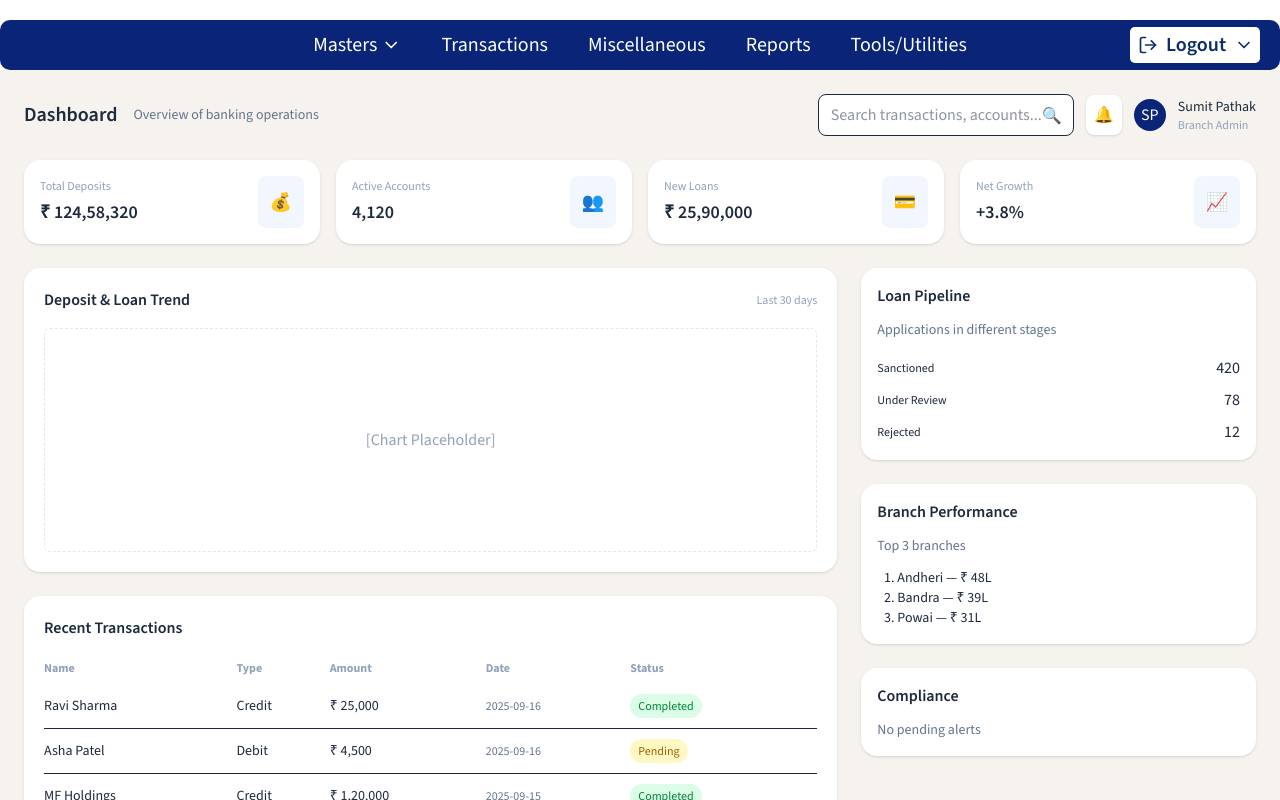
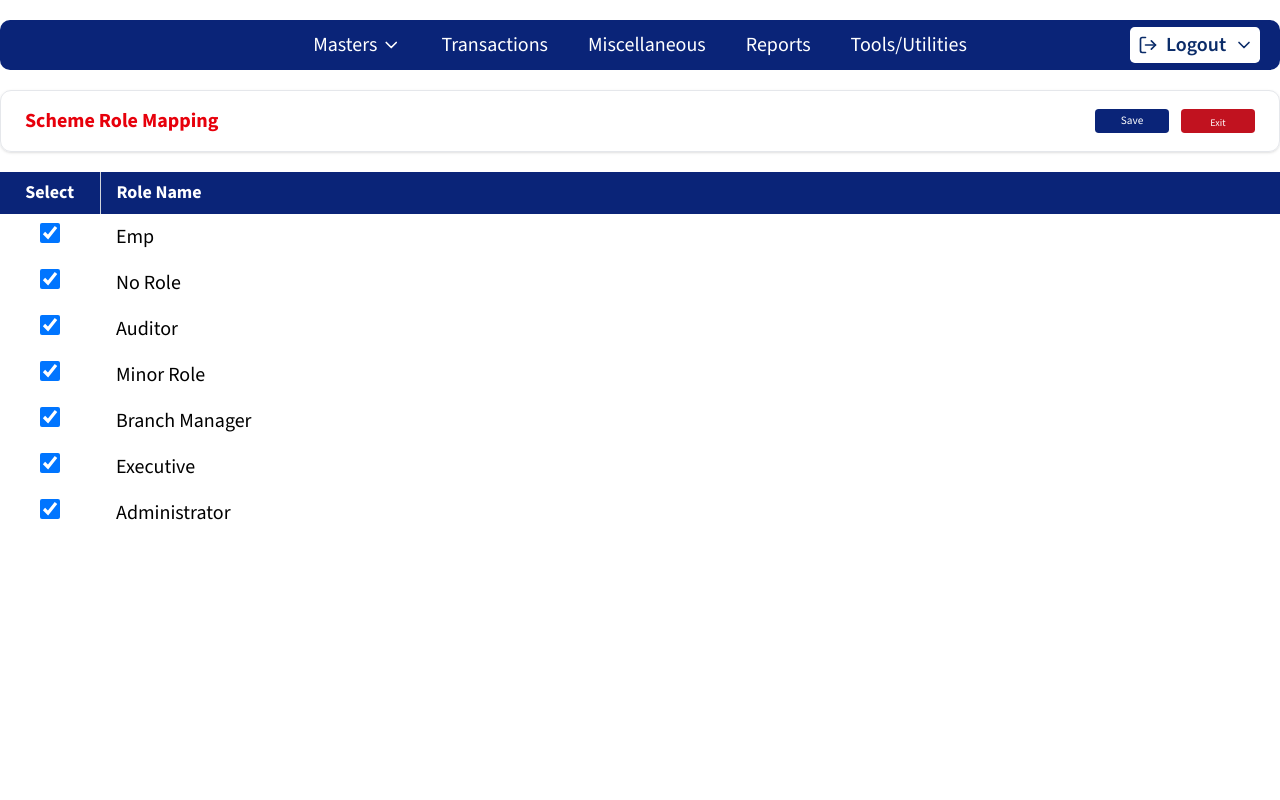
Before and after one commit to TechMET-Solutions/SLF, a React (Vite) app: page /Role-Mapping in a window 1280 px wide. Before the commit this address led to /. Shown: the top 800 px of the page. Built offline with nearby package versions, Linux system fonts and the light colour scheme.

Commit message:
change in app.jsx,AddSchemeDetails,SchemeDetails,RoleMapping

```diff
--- a/src/App.jsx
+++ b/src/App.jsx
@@ -22,10 +22,9 @@ import MemberLoginPeriod from "./MasterPages/MemberLoginPeriod";
 import PushGoldRateList from "./MasterPages/PushGoldRateList";
 import SchemeRenewalList from "./MasterPages/SchemeRenewalList";
 import BranchSchemeMappingList from "./MasterPages/BranchSchemeMappingList";
+import RoleMapping from "./MasterPages/RoleMapping";
 import SchemeRoleMapping from "./MasterPages/SchemeRoleMapping";
-import EmployeeProfile from "./MasterPages/EmployeeProfile";
-import MemberBranchMapping from "./MasterPages/MemberBranchMapping";
-import AddMemberBranchMapping from "./MasterPages/AddMemberBranchMapping";
+
 
 function App() {
 
@@ -56,9 +55,7 @@ function App() {
           <Route path="/Scheme-Role-Mapping" element={<SchemeRoleMapping />} />
           <Route path="/Member-Login-Period" element={<MemberLoginPeriod />} />
           <Route path="/Member-Login-Details" element={<MemberLoginDetails />} />
-          <Route path="/Employee-Profile-list" element={<EmployeeProfile />} />
-          <Route path="/Member-Branch-Mapping" element={<MemberBranchMapping />} />
-          <Route path="/Add-Member-Branch-Mapping" element={<AddMemberBranchMapping />} />
+          <Route path="/Role-Mapping" element={<RoleMapping />} />
           <Route path="*" element={<Navigate to="/" />} />
         </Routes>
       </Router>
--- a/src/MasterPages/AddSchemeDetailsListform.jsx
+++ b/src/MasterPages/AddSchemeDetailsListform.jsx
@@ -6,29 +6,36 @@ const formFields = [
   { name: "description", label: "Description", type: "text", required: true },
   { name: "product", label: "Product", type: "text"},
   { name: "applicableFrom", label: "Applicable From", type: "date", required: true },
-  { name: "applicableTo", label: "Applicable To", type: "date" },
-  { name: "calcBasisOn", label: "Cal. basis on", type: "select", options: ["Monthly", "Yearly", "Daily"], required: true },
+  { name: "applicableTo", label: "Applicable To", type: "date" ,required: true},
+  { name: "calcBasisOn", label: "Cal. basis on", type: "select", options: ["Monthly", "Daily"], required: true },
   { name: "calcMethod", label: "Calc. Method", type: "select", options: ["Simple", "Multiple"] },
-  { name: "paymentFrequency", label: "Payment Frequency", type: "text" },
-  { name: "compound", label: "Compound", type: "select", options: ["Yes", "No"] },
-  { name: "interestInAdvance", label: "Interest in Advance", type: "select", options: ["Yes", "No"] },
-  { name: "preCloseMinDays", label: "Pre Close Min Days", type: "number" },
-  { name: "penaltyType", label: "Penalty Type", type: "select", options: ["Percent", "Amount"] },
-  { name: "penalty", label: "Penalty", type: "number" },
-  { name: "minLoanAmount", label: "Min Loan Amount", type: "number" },
-  { name: "paymentBasisOn", label: "Payment Basis On", type: "select", options: ["Interest", "EMI"] },
-  { name: "loanPeriod", label: "Loan Period", type: "number" },
+  { name: "paymentFrequency", label: "Payment Frequency", type: "text" ,required: true},
+  { name: "compound", label: "Compound", type: "select", options: ["Yes", "No"],required: true },
+  { name: "interestInAdvance", label: "Interest in Advance", type: "select", options: ["Yes", "No"],required: true },
+  { name: "preCloseMinDays", label: "Pre Close Min Days", type: "number" ,required: true},
+  { name: "penaltyType", label: "Penalty Type", type: "select", options: ["Percent", "Amount"],required: true },
+  { name: "penalty", label: "Penalty", type: "number",required: true },
+  { name: "minLoanAmount", label: "Min Loan Amount", type: "number",required: true },
+  { name: "paymentBasisOn", label: "Payment Basis On", type: "select", options: ["Interest", "EMI"],required: true },
+  { name: "loanPeriod", label: "Loan Period", type: "text" },
   { name: "goldApproxPercent", label: "Gold approx %", type: "number" },
-  { name: "maxLoanAmount", label: "Max Loan Amount", type: "number" },
+  { name: "maxLoanAmount", label: "Max Loan Amount", type: "number",required: true },
   { name: "forPartyType", label: "For Party Type", type: "select", options: ["Individual", "Corporate"] },
 ];
 
-const FormField = ({ field, formData, errors, handleInputChange }) => (
+const FormField = ({ field, formData, errors, handleInputChange }) => {
+  const suffixFields = ["loanPeriod", "paymentFrequency"];
+
+  // Dynamically decide suffix
+  const suffix = formData.calcBasisOn === "Daily" ? "D" : "M";
+
+  return (
     <div className="flex flex-col">
       <label className="text-xs font-medium mb-1 whitespace-nowrap">
         {field.label}
         {field.required && <span className="text-red-600">*</span>}
       </label>
+
       {field.type === "select" ? (
         <select
           name={field.name}
@@ -40,25 +47,41 @@ const FormField = ({ field, formData, errors, handleInputChange }) => (
         >
           <option value="">Select {field.label}</option>
           {field.options.map((opt) => (
-        <option key={opt} value={opt.toLowerCase()}>
+            <option key={opt} value={opt}>
               {opt}
             </option>
           ))}
         </select>
       ) : (
+        <div className="relative">
           <input
             type={field.type}
             name={field.name}
             value={formData[field.name] || ""}
             onChange={handleInputChange}
-      className={`px-2 py-1 border rounded text-xs ${
+            className={`px-2 py-1 border rounded text-xs w-full pr-10 ${
               errors[field.name] ? "border-red-500" : "border-gray-300"
             }`}
           />
+          {suffixFields.includes(field.name) && (
+            <span
+              className="absolute right-0 top-0 bottom-0
+                         flex items-center justify-center
+                         bg-[#0A2478] text-white text-xs font-semibold
+                         px-3 rounded-r"
+            >
+              {suffix}
+            </span>
           )}
+
         </div>
+      )}
 
+    </div>
   );
+};
+
+
 
 const InterestRateTable = ({ interestRates, onChange, addRow, removeRows }) => (
   <div>
@@ -189,7 +212,7 @@ const AddSchemeDetailsListform = () => {
                         }}
                         className="text-red-600"
                     >
-                        Add Scheme Details List form
+                        Add Scheme Details form
                     </h2>
 
                     {/* Right section (search + buttons) */}
--- /dev/null
+++ b/src/MasterPages/RoleMapping.jsx
@@ -0,0 +1,105 @@
+import { useState } from "react";
+import { useNavigate } from "react-router-dom";
+
+const RoleMapping = () => {
+  const [roles, setRoles] = useState([
+    { id: 1, name: "Emp", selected: true },
+    { id: 2, name: "No Role", selected: true },
+    { id: 3, name: "Auditor", selected: true },
+    { id: 4, name: "Minor Role", selected: true },
+    { id: 5, name: "Branch Manager", selected: true },
+    { id: 6, name: "Executive", selected: true },
+    { id: 7, name: "Administrator", selected: true },
+  ]);
+
+  const navigate = useNavigate();
+
+  const toggleRole = (id) => {
+    setRoles((prev) =>
+      prev.map((role) =>
+        role.id === id ? { ...role, selected: !role.selected } : role
+      )
+    );
+  };
+
+  return (
+    <div className="min-h-screen w-full">
+      {/* Topbar */}
+      <div className="flex justify-center">
+        <div className="flex items-center px-6 py-4 border-b mt-5 w-[1290px] h-[62px] border rounded-[11px] border-gray-200 justify-between shadow">
+          {/* Heading */}
+          <h2
+            style={{
+              fontFamily: "Source Sans 3, sans-serif",
+              fontWeight: 700,
+              fontSize: "20px",
+              lineHeight: "148%",
+              letterSpacing: "0em",
+            }}
+            className="text-red-600"
+          >
+            Scheme Role Mapping
+          </h2>
+
+          {/* Buttons */}
+          <div className="flex gap-3">
+            <button
+              style={{
+                width: "74px",
+                height: "24px",
+                borderRadius: "3.75px",
+              }}
+              className="bg-[#0A2478] text-white text-[11.25px] font-source font-normal flex items-center justify-center"
+              onClick={() => alert("Roles saved!")}
+            >
+              Save
+            </button>
+
+            <button
+              className="text-white px-[6.25px] py-[6.25px] rounded-[3.75px] bg-[#C1121F] w-[74px] h-[24px] opacity-100 text-[10px]"
+              onClick={() => navigate("/")}
+            >
+              Exit
+            </button>
+          </div>
+        </div>
+      </div>
+
+      {/* Table */}
+      <div className="flex justify-center">
+        <div className="overflow-x-auto mt-5 w-[1290px]">
+          <table className="w-full border-collapse">
+            <thead className="bg-[#0A2478] text-white text-sm">
+              <tr>
+                <th className="w-[100px] px-4 py-2 text-center border-r border-gray-300 text-[18px]">
+                  Select
+                </th>
+                <th className="px-4 py-2 text-left border-gray-300 text-[18px]">
+                  Role Name
+                </th>
+              </tr>
+            </thead>
+
+            <tbody className="text-[20px]">
+              {roles.map((role) => (
+                <tr key={role.id}>
+                  <td className="px-8 py-2 text-center">
+                    <input
+                      type="checkbox"
+                      checked={role.selected}
+                      onChange={() => toggleRole(role.id)}
+                      className="w-5 h-5"
+                    />
+                  </td>
+                  <td className="px-4 py-2">{role.name}</td>
+                </tr>
+              ))}
+            </tbody>
+          </table>
+        </div>
+      </div>
+    </div>
+  );
+};
+
+export default RoleMapping;
--- a/src/MasterPages/SchemeDetailsList.jsx
+++ b/src/MasterPages/SchemeDetailsList.jsx
@@ -133,7 +133,8 @@ const SchemeDetailsList = () => {
                                 <th className="px-4 py-2 text-left border-r border-gray-300 text-[13px]">
                                     Action
                                 </th>
-                                <th className="px-4 py-2 text-left border-r border-gray-300 text-[13px]">
+                                <th className="px-4 py-2 text-left border-r border-gray-300 text-[13px]"
+                                >
                                     Role Mapping
                                 </th>
                                 <th className="px-4 py-2 text-left border-r border-gray-300 text-[13px]">
@@ -177,7 +178,9 @@ const SchemeDetailsList = () => {
                                         </div>
 
                                     </td>
-                                    <td className="px-4 py-2 text-[#1883EF] cursor-pointer">
+                                    <td className="px-4 py-2 text-[#1883EF] cursor-pointer"
+                                                                    onClick={() => navigate("/Role-Mapping")}
+>
                                         Role Mapping
                                     </td>
 
```
Lines whose indentation alone changed are shown as unchanged.
